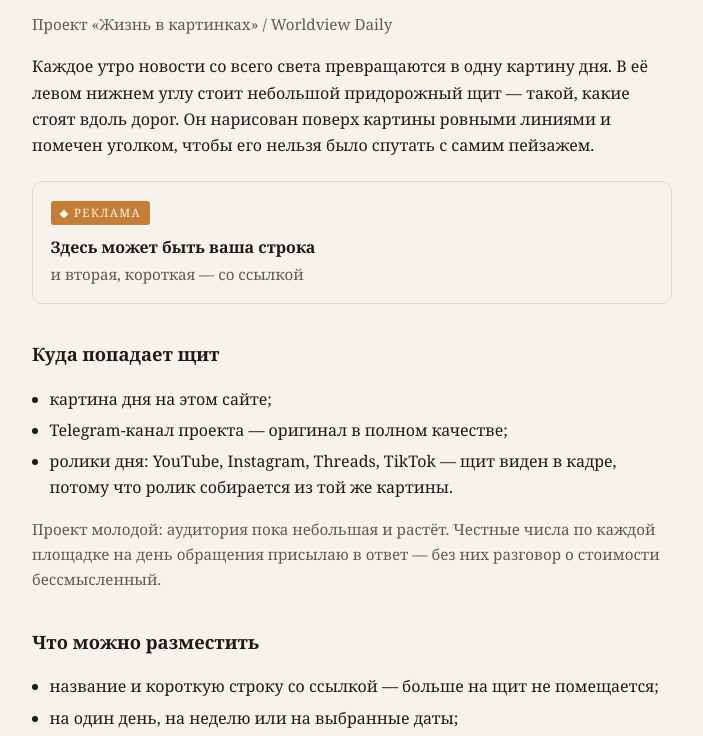
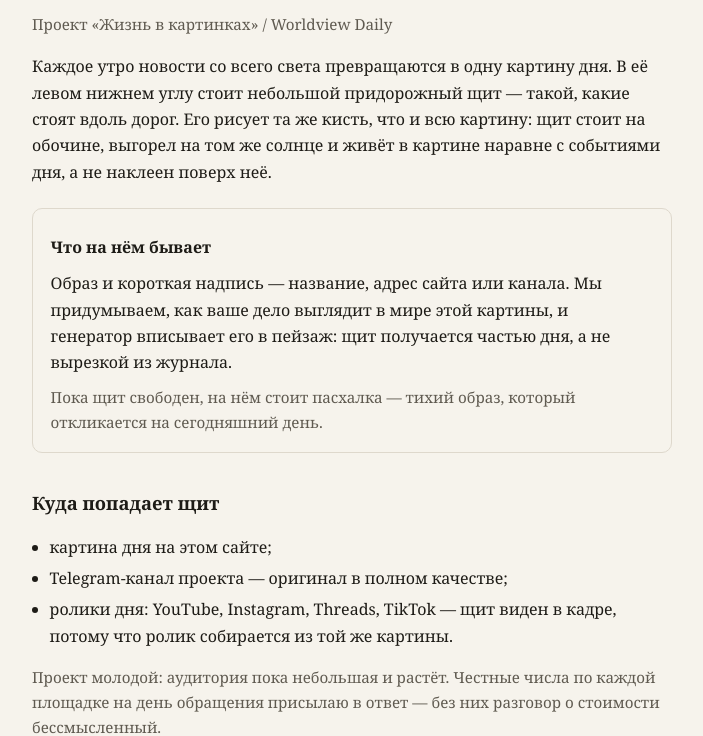
Before and after one commit to dream-and-build/zhizn-v-kartinkah, a plain HTML site: page ads.html in a window 1280 px wide. Shown: the part 85-821 px from the top of the page, without its empty margins (288-991 px from the left). Drawn offline with Linux system fonts and the light colour scheme.

Commit message:
Картина 2026-11-19 22:54

```diff
--- a/ads.html
+++ b/ads.html
@@ -41,14 +41,17 @@
   <p class="dim">Проект «Жизнь в картинках» / Worldview Daily</p>
 
   <p>Каждое утро новости со всего света превращаются в одну картину дня. В её левом нижнем
-     углу стоит небольшой придорожный щит — такой, какие стоят вдоль дорог. Он нарисован
-     поверх картины ровными линиями и помечен уголком, чтобы его нельзя было спутать
-     с самим пейзажем.</p>
+     углу стоит небольшой придорожный щит — такой, какие стоят вдоль дорог. Его рисует
+     та же кисть, что и всю картину: щит стоит на обочине, выгорел на том же солнце и
+     живёт в картине наравне с событиями дня, а не наклеен поверх неё.</p>
 
   <div class="board">
-    <span class="tag">◆ РЕКЛАМА</span>
-    <p><b>Здесь может быть ваша строка</b><br>
-       <span class="dim">и вторая, короткая — со ссылкой</span></p>
+    <p><b>Что на нём бывает</b></p>
+    <p>Образ и короткая надпись — название, адрес сайта или канала. Мы придумываем, как
+       ваше дело выглядит в мире этой картины, и генератор вписывает его в пейзаж: щит
+       получается частью дня, а не вырезкой из журнала.</p>
+    <p class="dim">Пока щит свободен, на нём стоит пасхалка — тихий образ, который
+       откликается на сегодняшний день.</p>
   </div>
 
   <h2>Куда попадает щит</h2>
@@ -63,7 +66,7 @@
 
   <h2>Что можно разместить</h2>
   <ul>
-    <li>название и короткую строку со ссылкой — больше на щит не помещается;</li>
+    <li>один образ и короткую надпись со ссылкой — больше на щит не помещается;</li>
     <li>на один день, на неделю или на выбранные даты;</li>
     <li>без политики, без лекарств, без азартных игр и без обмана — картина дня и так
         говорит о тяжёлых вещах, врать на ней нельзя.</li>
@@ -87,7 +90,7 @@
     <label>Какие дни интересуют
       <input name="when" placeholder="например, 1–7 декабря">
     </label>
-    <label>Что написать на щите и вопросы
+    <label>Что должно быть на щите и вопросы
       <textarea name="text" placeholder="строка на щите, бюджет, вопросы"></textarea>
     </label>
     <button type="submit">Составить заявку и открыть Telegram</button>
@@ -102,8 +105,9 @@
   <h1>Advertising on the banner, and working together</h1>
 
   <p>Every morning the world's news becomes a single painting of the day. In its lower-left
-     corner stands a small roadside billboard. It is drawn on top of the painting in clean
-     straight lines and marked with a tag, so it can never be mistaken for the landscape itself.</p>
+     corner stands a small roadside billboard. It is painted by the same brush as the rest of
+     the picture — weathered by the same sun, standing on the verge — so it belongs to the day
+     rather than being pasted on top of it.</p>
 
   <h2>Where the billboard goes</h2>
   <ul>
@@ -117,7 +121,7 @@
 
   <h2>What can go on it</h2>
   <ul>
-    <li>a name and one short line with a link — nothing more fits;</li>
+    <li>one image and a short line with a link — nothing more fits;</li>
     <li>for a day, a week, or chosen dates;</li>
     <li>no politics, no medicines, no gambling, nothing dishonest.</li>
   </ul>
```
